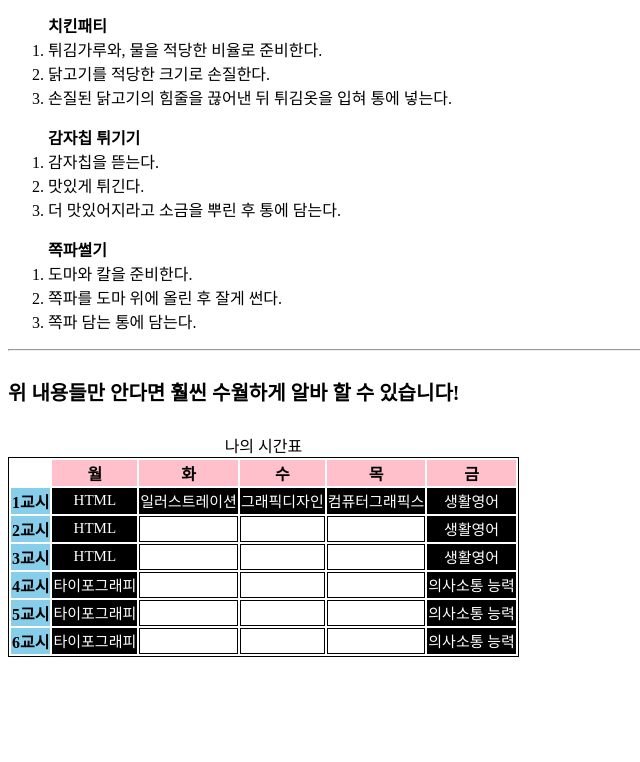
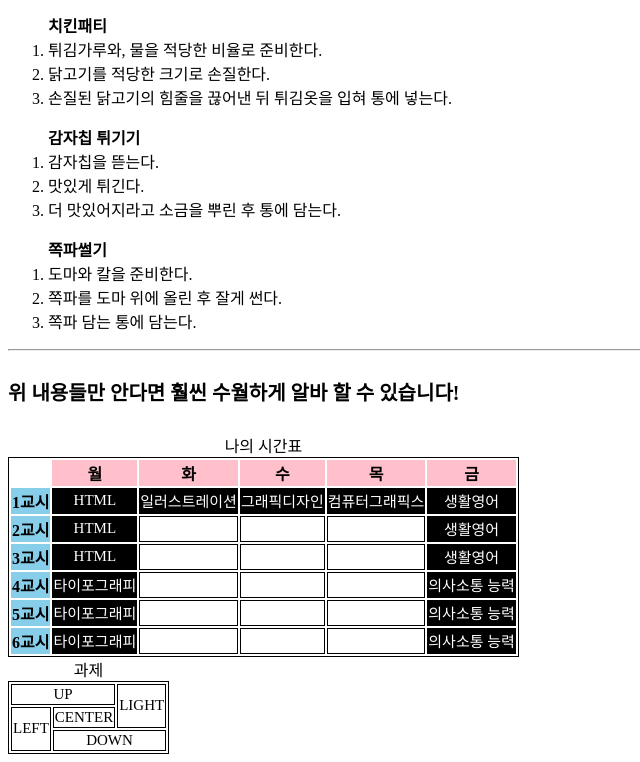
Before and after one commit to Foxtar00/DP2019, a plain HTML site: page html_part1_hd.html in a window 1280 px wide. Shown: the part 562-1324 px from the top of the page, without its empty margins (0-640 px from the left). Before the commit the page ends 1227 px from the top, so only its background shows below. Drawn offline with Linux system fonts and the light colour scheme.

Commit message:
20190909

```diff
--- a/html_part1_hd.html
+++ b/html_part1_hd.html
@@ -60,6 +60,7 @@
                 #blue {background: skyblue;}
                 #none {background: white; color:black; border: solid 1px black;}
                 #none1 {background: white;}
+                #homework {background:white; color: black; border: solid 1px black;}
             </style>
             <table summary="시간표">
                 <caption>나의 시간표</caption>
@@ -122,5 +123,19 @@
                     <td>의사소통 능력</td>
                 </tr>
             </table>
+            <table summary="과제2">
+                <caption>과제</caption>
+                <tr>
+                    <td id="homework" colspan="3">UP</td>
+                    <td id="homework" rowspan="2">LIGHT</td>
+                </tr>
+                <tr>
+                    <td id="homework" rowspan="2">LEFT</td>
+                    <td id="homework" colspan="2">CENTER</td>
+                </tr>
+                <tr>
+                    <td id="homework" colspan="3">DOWN</td>
+                </tr>
+            </table>
     </body>
 </html>
```
